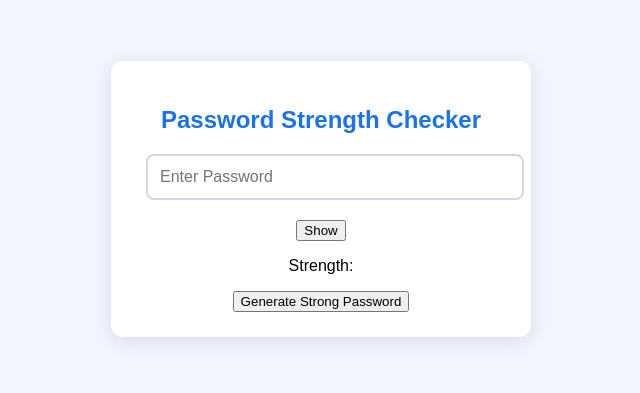
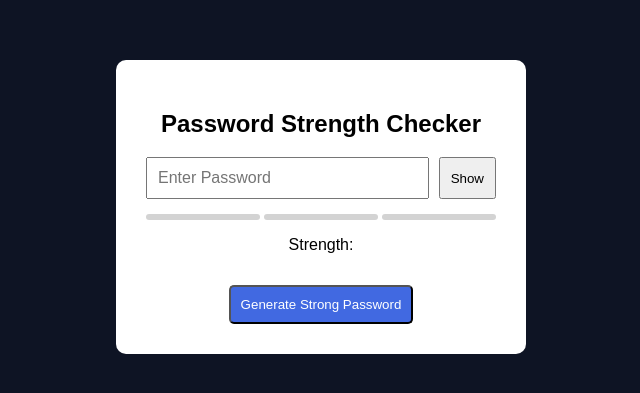
Before and after one commit to onepunchman454/password-validator, a plain HTML site: page index.html in a window 1280 px wide. Shown: the part 201-594 px from the top of the page, without its empty margins (319-959 px from the left). Drawn offline with Linux system fonts and the light colour scheme.

Commit message:
Update style.css

```diff
--- a/style.css
+++ b/style.css
@@ -1,53 +1,53 @@
 body {
-    font-family: Arial, sans-serif;
-    background: #f0f5ff;
     display: flex;
     justify-content: center;
     align-items: center;
     height: 100vh;
-    margin: 0;
+    font-family: Arial, sans-serif;
+    background: #0e1424;
 }
 
 .container {
     background: white;
-    padding: 25px 35px;
-    border-radius: 12px;
+    padding: 30px;
+    border-radius: 10px;
     width: 350px;
-    box-shadow: 0 4px 20px rgba(0, 0, 0, 0.1);
     text-align: center;
 }
 
-h2 {
-    color: #1a73e8;
-    margin-bottom: 20px;
+.input-box {
+    display: flex;
+    gap: 10px;
+    margin-bottom: 15px;
 }
 
 input {
-    width: 100%;
-    padding: 12px;
-    border: 2px solid #d0d7e6;
-    border-radius: 8px;
+    flex: 1;
+    padding: 10px;
     font-size: 16px;
-    outline: none;
-    margin-bottom: 20px;
 }
 
-input:focus {
-    border-color: #1a73e8;
+button {
+    padding: 10px;
+    cursor: pointer;
 }
 
-#strength-text {
-    font-size: 18px;
-    font-weight: bold;
-    margin-bottom: 15px;
+.meter {
+    display: flex;
+    gap: 4px;
+    margin: 10px 0;
 }
 
-.rules p {
-    text-align: left;
-    margin: 6px 0;
-    padding: 6px;
+.meter span {
+    width: 33%;
+    height: 6px;
+    background-color: lightgray;
+    border-radius: 3px;
+}
+
+#generateBtn {
+    margin-top: 15px;
+    background: royalblue;
+    color: white;
     border-radius: 5px;
-    font-size: 14px;
-    color: #333;
-    background: #f5f8ff;
 }
```
